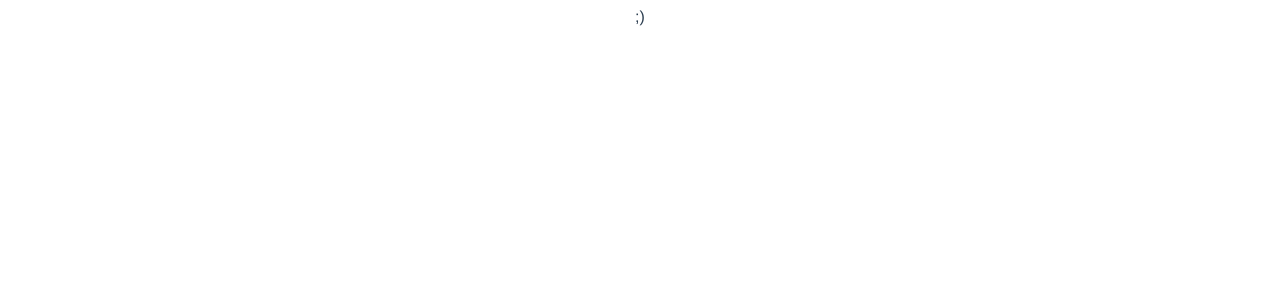
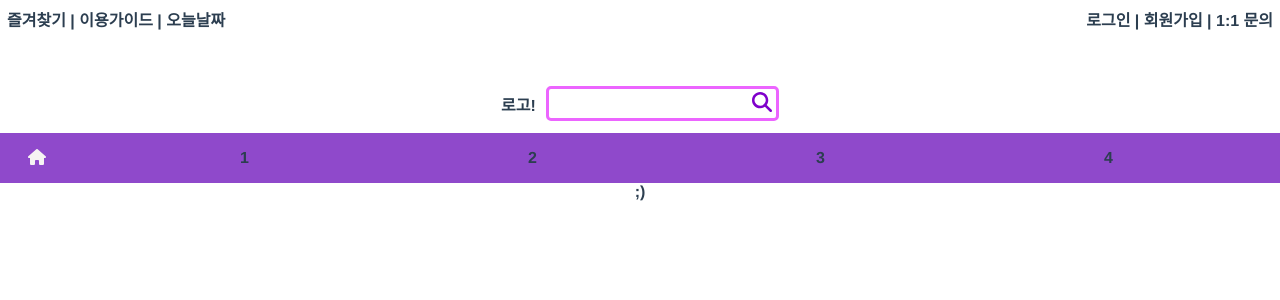
Before and after one commit to Ohjinseo2022/MiniSite, a Vue app in the folder frontend/: page / in a window 1280 px wide. Shown: the top 300 px of the page. Built offline with nearby package versions, Linux system fonts and the light colour scheme.

Commit message:
font어썸 적용 및 헤더부 스타일 적용

```diff
--- a/frontend/package.json
+++ b/frontend/package.json
@@ -9,6 +9,11 @@
     "dev": "vue-cli-service serve --port 3000"
   },
   "dependencies": {
+    "@fortawesome/fontawesome-svg-core": "^6.2.1",
+    "@fortawesome/free-brands-svg-icons": "^6.2.1",
+    "@fortawesome/free-regular-svg-icons": "^6.2.1",
+    "@fortawesome/free-solid-svg-icons": "^6.2.1",
+    "@fortawesome/vue-fontawesome": "^3.0.3",
     "axios": "^1.2.6",
     "core-js": "^3.8.3",
     "vue": "^3.2.13",
--- a/frontend/public/index.html
+++ b/frontend/public/index.html
@@ -1,15 +1,23 @@
 <!DOCTYPE html>
 <html lang="">
   <head>
-    <meta charset="utf-8">
-    <meta http-equiv="X-UA-Compatible" content="IE=edge">
-    <meta name="viewport" content="width=device-width,initial-scale=1.0">
-    <link rel="icon" href="<%= BASE_URL %>favicon.ico">
+    <meta charset="utf-8" />
+    <meta http-equiv="X-UA-Compatible" content="IE=edge" />
+    <meta name="viewport" content="width=device-width,initial-scale=1.0" />
+    <link rel="icon" href="<%= BASE_URL %>favicon.ico" />
+    <!-- <script
+      src="https://kit.fontawesome.com/96d7ff0835.js"
+      crossorigin="anonymous"
+    ></script> -->
     <title><%= htmlWebpackPlugin.options.title %></title>
   </head>
   <body>
     <noscript>
-      <strong>We're sorry but <%= htmlWebpackPlugin.options.title %> doesn't work properly without JavaScript enabled. Please enable it to continue.</strong>
+      <strong
+        >We're sorry but <%= htmlWebpackPlugin.options.title %> doesn't work
+        properly without JavaScript enabled. Please enable it to
+        continue.</strong
+      >
     </noscript>
     <div id="app"></div>
     <!-- built files will be auto injected -->
--- a/frontend/src/App.vue
+++ b/frontend/src/App.vue
@@ -1,9 +1,16 @@
 <template>
-  <div>
+  <div class="appview">
+    <Header />
+
     <router-view />
   </div>
 </template>
-
+<script>
+import Header from './components/layout/header.vue'
+export default {
+  components: { Header }
+}
+</script>
 <style>
 #app {
   font-family: Avenir, Helvetica, Arial, sans-serif;
@@ -12,17 +19,12 @@
   text-align: center;
   color: #2c3e50;
 }
-
-nav {
-  padding: 30px;
-}
-
-nav a {
+* {
+  margin: 0;
+  padding: 0;
+  box-sizing: border-box;
   font-weight: bold;
-  color: #2c3e50;
-}
-
-nav a.router-link-exact-active {
-  color: #42b983;
+  font-size: 16px;
+  background: inherit;
 }
 </style>
--- a/frontend/src/components/layout/header.vue
+++ b/frontend/src/components/layout/header.vue
@@ -1,18 +1,136 @@
 <template>
-  <div></div>
+  <div class="headerBody">
+    <nav>
+      <ul>
+        <li>즐겨찾기&nbsp;|&nbsp;</li>
+        <li>이용가이드&nbsp;|&nbsp;</li>
+        <li>오늘날짜</li>
+      </ul>
+      <ul>
+        <li>로그인&nbsp;|&nbsp;</li>
+
+        <li>회원가입&nbsp;|&nbsp;</li>
+
+        <li>1:1 문의</li>
+      </ul>
+    </nav>
+    <br />
+    <br />
+    <div class="searchBox">
+      <div>로고!</div>
+      <div :class="{ search: true, searchBorder: focus, searchfocus: !focus }">
+        <input
+          class="searchbar"
+          v-model="search"
+          @focus="choutline()"
+          @blur="choutline()"
+          type="text"
+        />
+        <button>
+          <font-awesome-icon
+            style="font-size: 20px; color: #7f00cb"
+            icon="fa-solid fa-magnifying-glass"
+          />
+        </button>
+      </div>
+    </div>
+
+    <div class="categoryBar">
+      <div>
+        <router-link to="/"
+          ><font-awesome-icon style="color: #f6f3f3" icon="fa-solid fa-house"
+        /></router-link>
+      </div>
+      <ul class="menu">
+        <li>1</li>
+        <li>2</li>
+        <li>3</li>
+        <li>4</li>
+      </ul>
+    </div>
+  </div>
 </template>
 <script>
 export default {
   components: {},
   data() {
     return {
-      sampleData: ''
+      sampleData: '',
+      focus: true,
+      search: ''
     }
   },
   setup() {},
   created() {},
   mounted() {},
   unmounted() {},
-  methods: {}
+  methods: {
+    choutline() {
+      this.focus = !this.focus
+    }
+  }
 }
 </script>
+<style scoped>
+.headerBody {
+  width: 100%;
+}
+
+nav {
+  display: flex;
+  justify-content: space-between;
+  align-items: center;
+  margin: 7px;
+}
+
+nav > ul {
+  display: flex;
+  list-style: none;
+}
+
+.searchBox {
+  display: flex;
+  margin: 7px;
+  justify-content: center;
+  align-items: center;
+}
+.searchBox > div {
+  margin: 5px;
+}
+.search {
+  height: 35px;
+  border-radius: 5px;
+}
+.searchBorder {
+  border: 3px solid #ec65ff;
+}
+.searchfocus {
+  border: 3px solid #7f00cb;
+}
+.searchbar {
+  outline-style: none;
+  font-size: 22px;
+  width: 200px;
+  border: 0;
+}
+button {
+  width: 27px;
+  height: 27px;
+  border: 0;
+}
+
+.categoryBar {
+  display: flex;
+  justify-content: space-around;
+  align-items: center;
+  width: 100%;
+  height: 50px;
+  background: #8f49cb;
+}
+.menu {
+  display: flex;
+  list-style: none;
+  justify-content: space-around;
+  width: 90%;
+}
+</style>
--- a/frontend/src/main.js
+++ b/frontend/src/main.js
@@ -3,4 +3,21 @@ import App from './App.vue'
 import router from './router'
 import store from './store'
 
-createApp(App).use(store).use(router).mount('#app')
+/* import the fontawesome core */
+import { library } from '@fortawesome/fontawesome-svg-core'
+
+/* import font awesome icon component */
+import { FontAwesomeIcon } from '@fortawesome/vue-fontawesome'
+
+/* import specific icons */
+import { faMagnifyingGlass, faHouse } from '@fortawesome/free-solid-svg-icons'
+
+// <font-awesome-icon icon="fa-sharp fa-solid fa-magnifying-glass" />
+/* add icons to the library */
+library.add(faMagnifyingGlass, faHouse)
+
+createApp(App)
+  .component('font-awesome-icon', FontAwesomeIcon)
+  .use(store)
+  .use(router)
+  .mount('#app')
```
Also changed, not shown: 1 other file (tests, documents, lock files or other folders).
